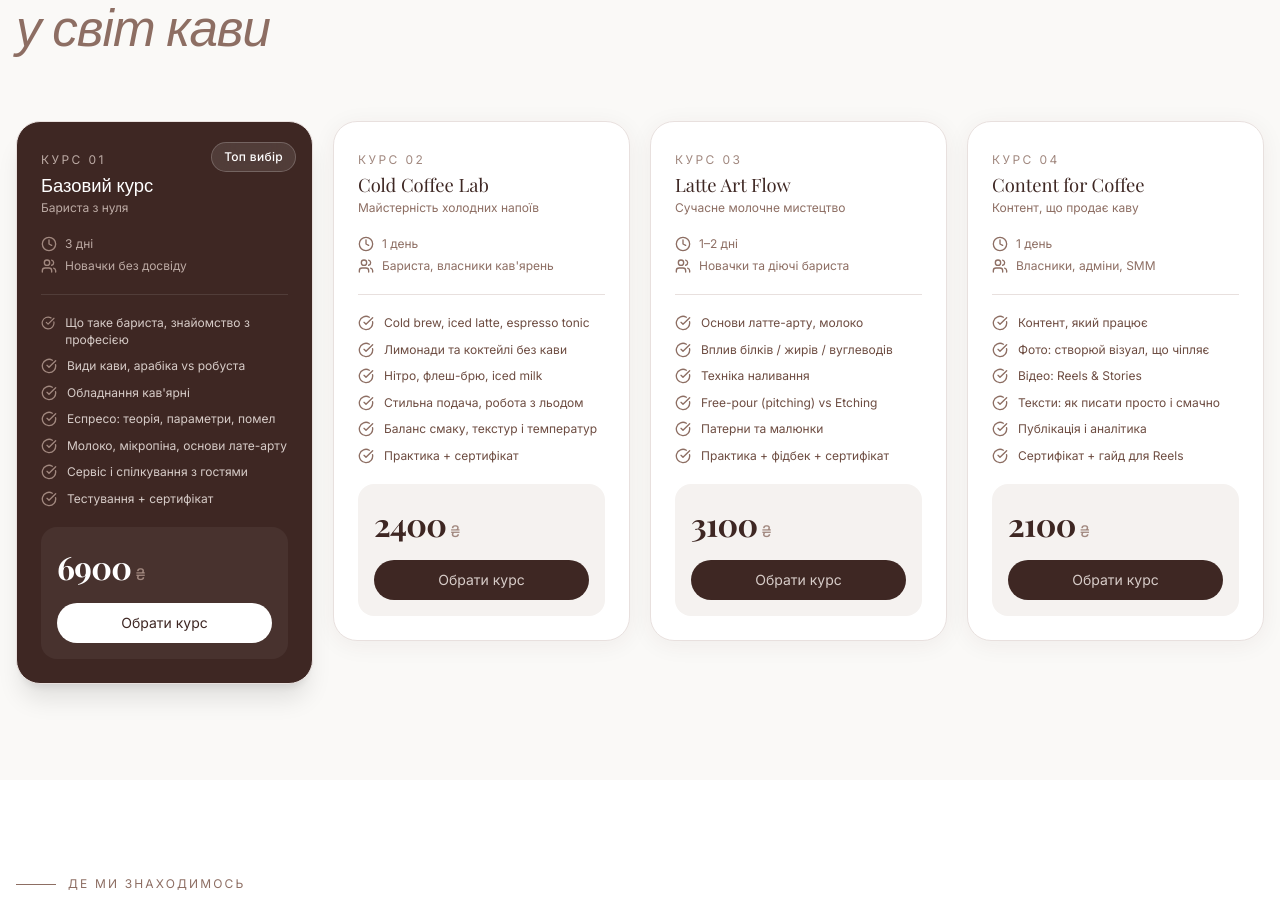
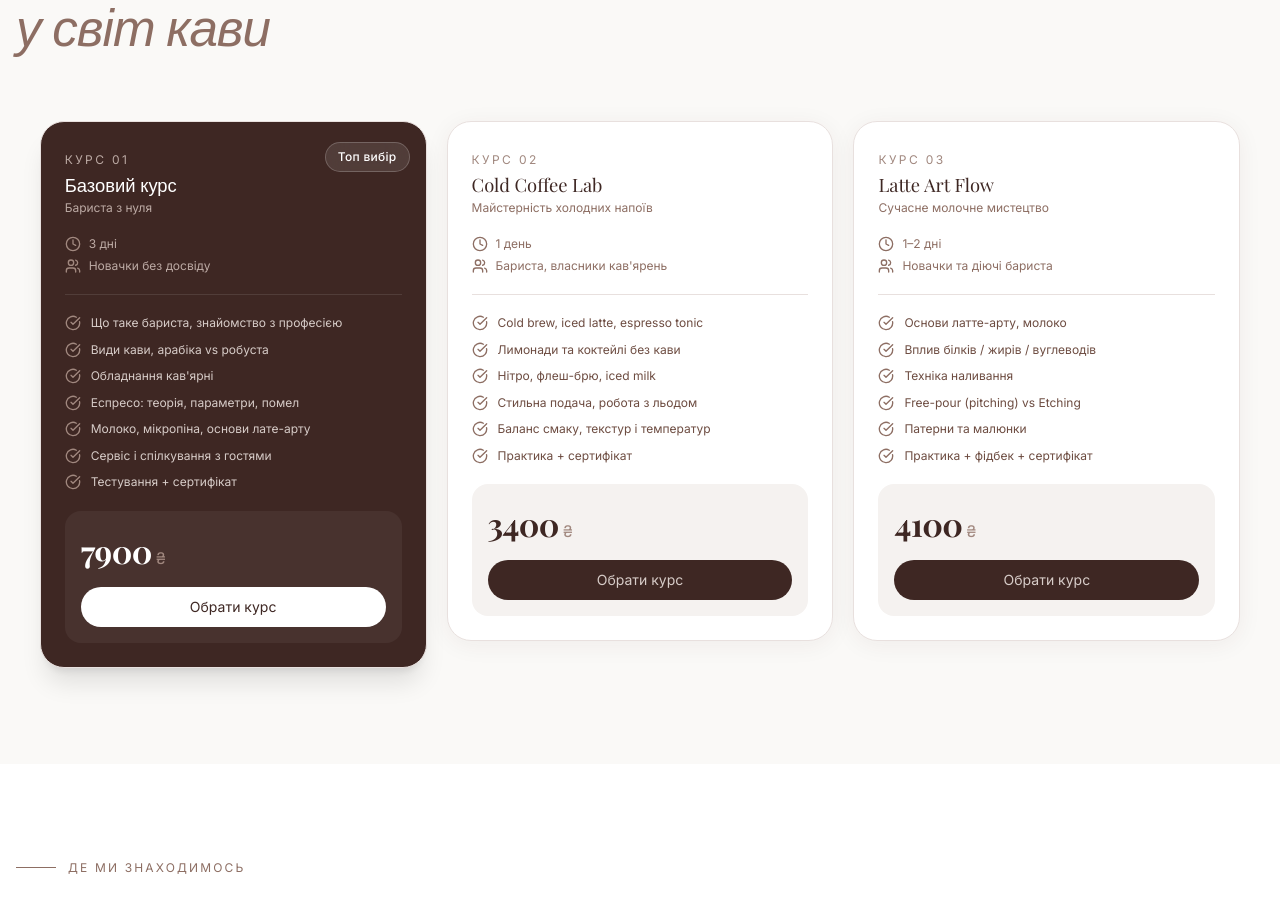
Before and after one commit to AndriiIladii/BaristaCourses, a Next.js app: page / in a window 1280 px wide. Shown: the part 2920-3825 px from the top of the page. Built offline with nearby package versions, Linux system fonts and the light colour scheme; a web font is replaced by a local one.

Commit message:
feat: added new prices to courses and deleted content course card

```diff
--- a/components/sections/CoursesList.tsx
+++ b/components/sections/CoursesList.tsx
@@ -14,9 +14,9 @@ const CoursesList = () => {
                         titleItalic="у світ кави"
                     />
                 </div>
-                <div className="grid md:grid-cols-2 xl:grid-cols-4 gap-5">
+                <div className="flex flex-wrap justify-center gap-5">
                     {courses.map((course: Course, index: number) => (
-                        <div key={course.id} data-aos="fade-up" data-aos-delay={index * 150} className="h-full">
+                        <div key={course.id} data-aos="fade-up" data-aos-delay={index * 150} className="h-full w-full sm:basis-[min(48%,420px)] xl:basis-[min(31%,420px)]">
                             <CourseCard course={course} index={index} />
                         </div>
                     ))}
--- a/data/courses.ts
+++ b/data/courses.ts
@@ -16,7 +16,7 @@ export const courses: Course[] = [
       "Сервіс і спілкування з гостями",
       "Тестування + сертифікат",
     ],
-    price: 6900,
+    price: 7900,
     isFeatured: true,
   },
   {
@@ -33,7 +33,7 @@ export const courses: Course[] = [
       "Баланс смаку, текстур і температур",
       "Практика + сертифікат",
     ],
-    price: 2400,
+    price: 3400,
   },
   {
     id: "latte-art-flow",
@@ -49,22 +49,6 @@ export const courses: Course[] = [
       "Патерни та малюнки",
       "Практика + фідбек + сертифікат",
     ],
-    price: 3100,
-  },
-  {
-    id: "content-for-coffee",
-    courseName: "Content for Coffee",
-    courseSubname: "Контент, що продає каву",
-    duration: "1 день",
-    forWho: "Власники, адміни, SMM",
-    abilities: [
-      "Контент, який працює",
-      "Фото: створюй візуал, що чіпляє",
-      "Відео: Reels & Stories",
-      "Тексти: як писати просто і смачно",
-      "Публікація і аналітика",
-      "Сертифікат + гайд для Reels",
-    ],
-    price: 2100,
+    price: 4100,
   },
 ];
```
